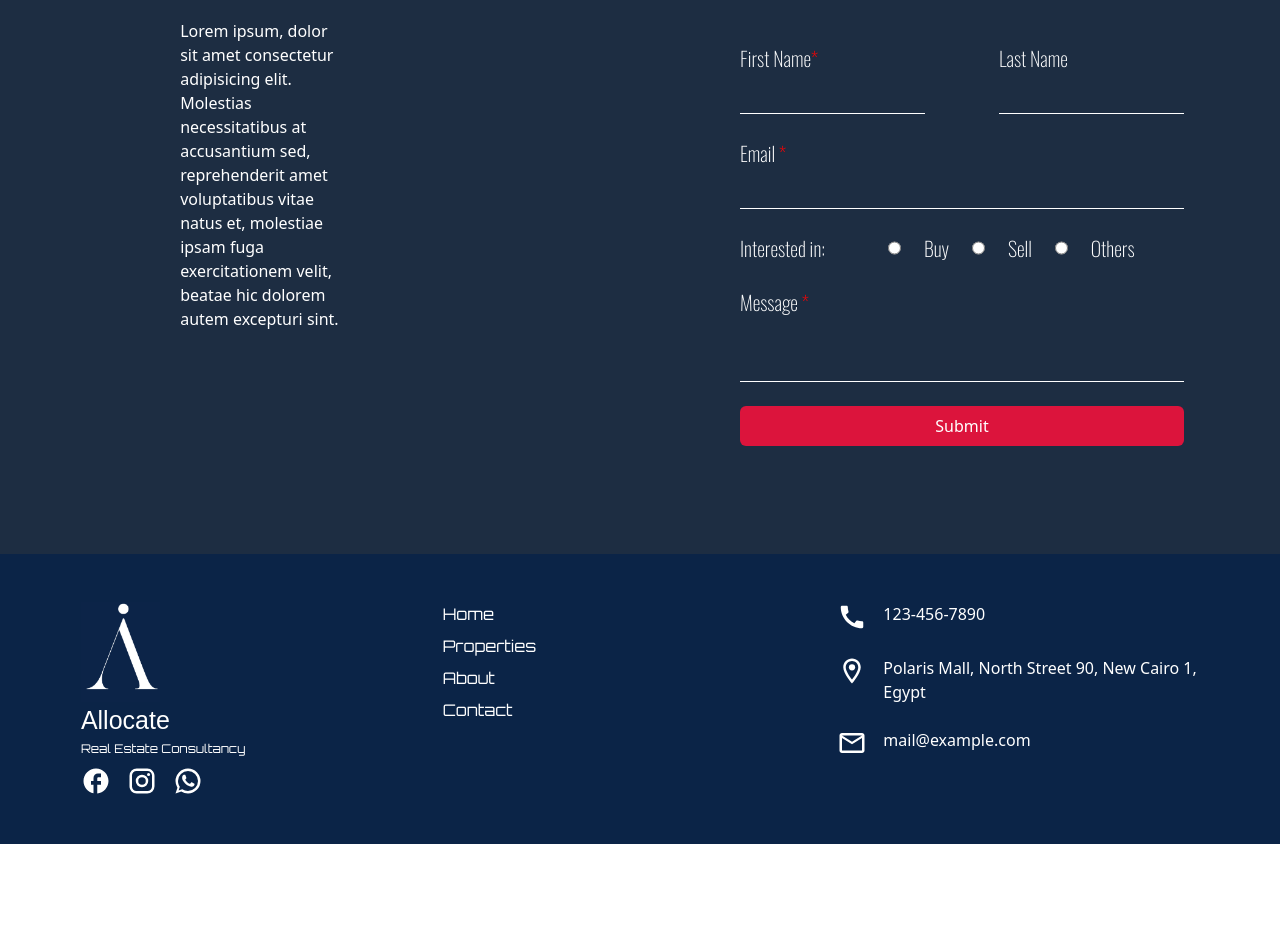
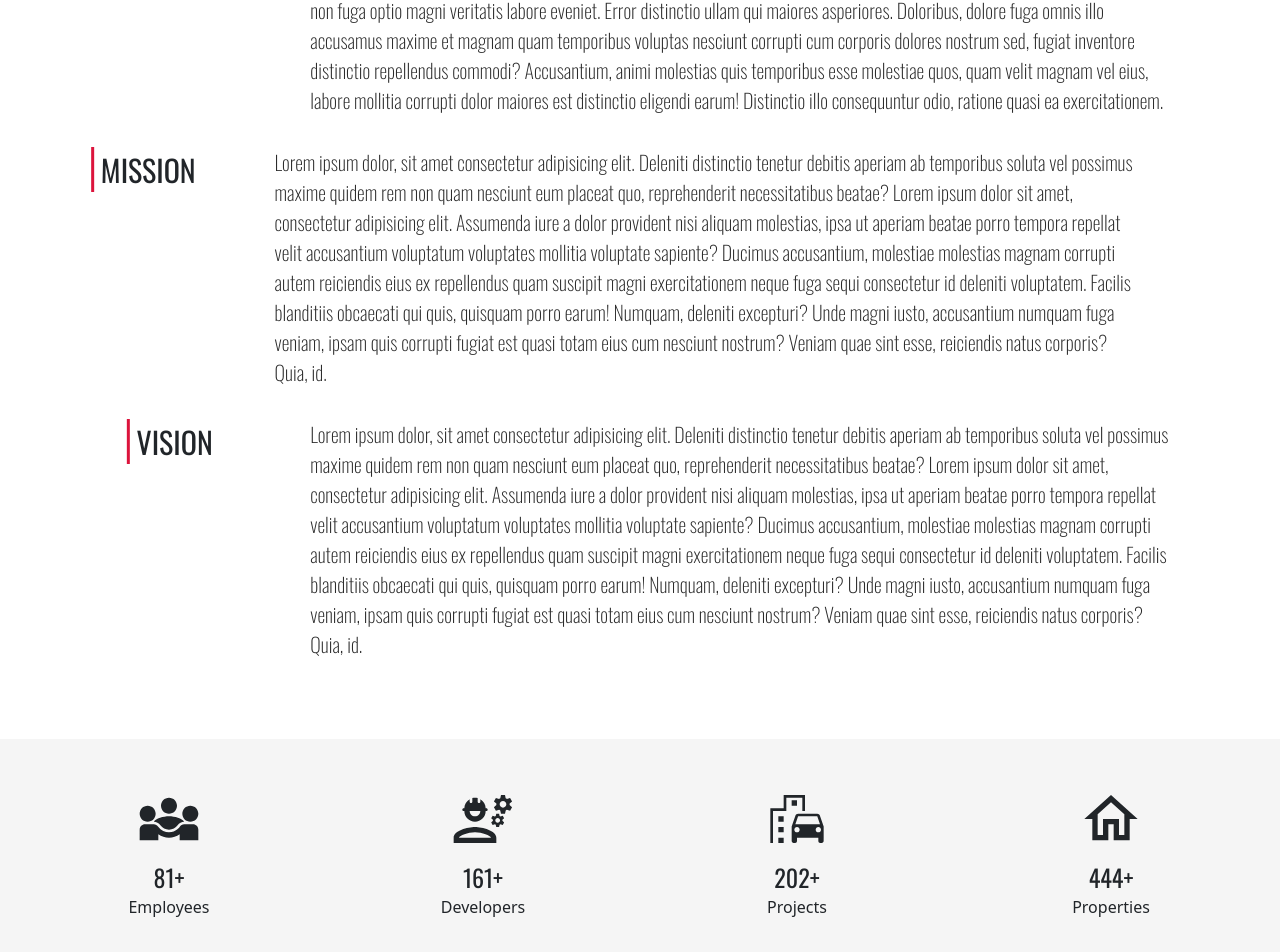
Before and after one commit to youssef-eissa/allocate-realestate, a React (Create React App) app: page /about in a window 1280 px wide. Shown: the part 539-1491 px from the top of the page. Before the commit the page ends 1383 px from the top, so only its background shows below. Built offline with nearby package versions, Linux system fonts and the light colour scheme; no server answers; a web font is replaced by a local one.

Commit message:
about page implementation

```diff
--- a/package.json
+++ b/package.json
@@ -21,6 +21,7 @@
     "formik": "^2.4.5",
     "framer-motion": "^10.16.4",
     "react": "^18.2.0",
+    "react-countup": "^6.5.0",
     "react-dom": "^18.2.0",
     "react-intersection-observer": "^9.5.3",
     "react-loader-spinner": "^5.4.5",
--- a/src/components/About.tsx
+++ b/src/components/About.tsx
@@ -1,16 +1,24 @@
 import { StyledPageHead } from '../StyledComponents/PageHead.style'
 import headBG from '../assets/about.webp'
-import {motion} from 'framer-motion'
+import { motion } from 'framer-motion'
+import './about.css'
+import CountUp from 'react-countup';
+import Diversity3OutlinedIcon from '@mui/icons-material/Diversity3Outlined';
+import EngineeringOutlinedIcon from '@mui/icons-material/EngineeringOutlined';
+import EmojiTransportationOutlinedIcon from '@mui/icons-material/EmojiTransportationOutlined';
+import HomeOutlinedIcon from '@mui/icons-material/HomeOutlined';
+
 
 
 function About() {
+
 return (
     <motion.div
         initial={{opacity: 0}}
         animate={{opacity: 1}}
         exit={{ opacity: 0 }}
         transition={{ duration: 2,type: "spring" }}
-        className='container-fluid'>
+        className='container-fluid about'>
         <div className='row'>
             <StyledPageHead className='col-12 p-0 d-flex flex-column justify-content-center align-items-center' background={headBG}>
                 <div className="overlay"></div>
@@ -19,6 +27,60 @@ return (
             </StyledPageHead>
 
         </div>
+        <div className='row d-flex justify-content-center abouttext my-5'>
+            <div className='col-10 d-flex flex-column'>
+                <motion.div
+                    initial={{ x: '-100vw' }}
+                    animate={{ x: 0 }}
+                    transition={{duration: 1.5,bounce: 0.3,type:'spring'} } className='col-12 d-flex justify-content-between textbox pb-3'>
+                    <div className='col-2 headAbout d-flex align-self-start'>Why Allocate?</div>
+                    <p className='col-10'>Lorem ipsum dolor, sit amet consectetur adipisicing elit. Deleniti distinctio tenetur debitis aperiam ab temporibus soluta vel possimus maxime quidem rem non quam nesciunt eum placeat quo, reprehenderit necessitatibus beatae? Lorem, ipsum dolor sit amet consectetur adipisicing elit. Quod, consectetur dicta eligendi quia aut quo minus harum iste deserunt. Voluptate omnis suscipit beatae non fuga optio magni veritatis labore eveniet.
+                    Error distinctio ullam qui maiores asperiores. Doloribus, dolore fuga omnis illo accusamus maxime et magnam quam temporibus voluptas nesciunt corrupti cum corporis dolores nostrum sed, fugiat inventore distinctio repellendus commodi?
+                    Accusantium, animi molestias quis temporibus esse molestiae quos, quam velit magnam vel eius, labore mollitia corrupti dolor maiores est distinctio eligendi earum! Distinctio illo consequuntur odio, ratione quasi ea exercitationem.</p>
+                </motion.div>
+                <motion.div initial={{ x: '100vw' }} animate={{ x: 0 }} transition={{duration: 1.5,bounce: 0.3,type:'spring'} } className='col-12 d-flex justify-content-between textbox pb-3'>
+                    <div className='col-2 headAbout d-flex align-self-start'>MISSION</div>
+                    <p className='col-10'>Lorem ipsum dolor, sit amet consectetur adipisicing elit. Deleniti distinctio tenetur debitis aperiam ab temporibus soluta vel possimus maxime quidem rem non quam nesciunt eum placeat quo, reprehenderit necessitatibus beatae? Lorem ipsum dolor sit amet, consectetur adipisicing elit. Assumenda iure a dolor provident nisi aliquam molestias, ipsa ut aperiam beatae porro tempora repellat velit accusantium voluptatum voluptates mollitia voluptate sapiente?
+                    Ducimus accusantium, molestiae molestias magnam corrupti autem reiciendis eius ex repellendus quam suscipit magni exercitationem neque fuga sequi consectetur id deleniti voluptatem. Facilis blanditiis obcaecati qui quis, quisquam porro earum!
+                    Numquam, deleniti excepturi? Unde magni iusto, accusantium numquam fuga veniam, ipsam quis corrupti fugiat est quasi totam eius cum nesciunt nostrum? Veniam quae sint esse, reiciendis natus corporis? Quia, id.</p>
+                </motion.div>
+                <motion.div
+                    initial={{ x: '-100vw' }}
+                    animate={{ x: 0 }}
+                    transition={{duration: 1.5,bounce: 0.3,type:'spring'} }
+                    className='col-12 d-flex justify-content-between textbox pb-3'>
+                    <div className='col-2 headAbout d-flex align-self-start'>Vision</div>
+                    <p className='col-10'>Lorem ipsum dolor, sit amet consectetur adipisicing elit. Deleniti distinctio tenetur debitis aperiam ab temporibus soluta vel possimus maxime quidem rem non quam nesciunt eum placeat quo, reprehenderit necessitatibus beatae? Lorem ipsum dolor sit amet, consectetur adipisicing elit. Assumenda iure a dolor provident nisi aliquam molestias, ipsa ut aperiam beatae porro tempora repellat velit accusantium voluptatum voluptates mollitia voluptate sapiente?
+                    Ducimus accusantium, molestiae molestias magnam corrupti autem reiciendis eius ex repellendus quam suscipit magni exercitationem neque fuga sequi consectetur id deleniti voluptatem. Facilis blanditiis obcaecati qui quis, quisquam porro earum!
+                    Numquam, deleniti excepturi? Unde magni iusto, accusantium numquam fuga veniam, ipsam quis corrupti fugiat est quasi totam eius cum nesciunt nostrum? Veniam quae sint esse, reiciendis natus corporis? Quia, id.</p>
+                </motion.div>
+            </div>
+        </div>
+        <div className='row'>
+            <div className='col-12 d-flex acheivements '>
+
+                <div className='col-3 d-flex my-5 flex-column align-items-center'>
+                    <Diversity3OutlinedIcon sx={{ fontSize: '4rem' }} className='col-12 mb-2' />
+                    <CountUp suffix='+'  style={{ fontFamily: 'Oswald, sans-serif', fontSize: '1.5rem' }} className='col-12 text-center' start={0} end={100} duration={4} delay={0} enableScrollSpy={true} />
+                    <div className='col-12 text-center'>Employees</div>
+                </div>
+                <div className='col-3 d-flex my-5 flex-column align-items-center'>
+                    <EngineeringOutlinedIcon sx={{ fontSize: '4rem' }} className='col-12 mb-2' />
+                    <CountUp suffix='+'  style={{ fontFamily: 'Oswald, sans-serif', fontSize: '1.5rem' }} className='col-12 text-center' start={0} end={200} duration={4} delay={0} enableScrollSpy={true} />
+                    <div className='col-12 text-center'>Developers</div>
+                </div>
+                    <div className='col-3 d-flex my-5 flex-column align-items-center'>
+                    <EmojiTransportationOutlinedIcon sx={{ fontSize: '4rem' }} className='col-12 mb-2' />
+                    <CountUp suffix='+'  style={{ fontFamily: 'Oswald, sans-serif', fontSize: '1.5rem' }} className='col-12 text-center' start={0} end={250} duration={4} delay={0} enableScrollSpy={true} />
+                    <div className='col-12 text-center'>Projects</div>
+                </div>
+                 <div className='col-3 d-flex my-5 flex-column align-items-center'>
+                    <HomeOutlinedIcon sx={{ fontSize: '4rem' }} className='col-12 mb-2' />
+                    <CountUp suffix='+'  style={{ fontFamily: 'Oswald, sans-serif', fontSize: '1.5rem' }} className='col-12 text-center' start={0} end={550} duration={4} delay={0} enableScrollSpy={true} />
+                    <div className='col-12 text-center'>Properties</div>
+                </div>
+            </div>
+        </div>
     </motion.div>
 )
 }
--- a/src/components/Footer.tsx
+++ b/src/components/Footer.tsx
@@ -29,10 +29,10 @@ return (
                     </div>
                 </div>
                 <div className='col-4 d-flex flex-column align-items-center '>
-                    <Link to='/' className='col-12 toPage mb-2'>Home</Link>
-                    <Link to='/properties' className='col-12 mb-2 toPage'>Properties</Link>
-                    <Link to='/about' className='col-12 toPage mb-2'>About</Link>
-                    <Link to='/contact' className='col-12 toPage'>Contact</Link>
+                    <Link onClick={()=>window.scrollTo(0,0)} to='/' className='col-12 toPage mb-2'>Home</Link>
+                    <Link onClick={()=>window.scrollTo(0,0)} to='/properties' className='col-12 mb-2 toPage'>Properties</Link>
+                    <Link onClick={()=>window.scrollTo(0,0)} to='/about' className='col-12 toPage mb-2'>About</Link>
+                    <Link onClick={()=>window.scrollTo(0,0)} to='/contact' className='col-12 toPage'>Contact</Link>
                 </div>
                 <div className='col-4 d-flex flex-column align-items-center'>
                     <div className='col-12 d-flex'>
--- a/src/components/Navbar.tsx
+++ b/src/components/Navbar.tsx
@@ -46,7 +46,7 @@ return (
     <div ref={ref} className='container-fluid navBar py-2'>
         <div  className='row d-flex justify-content-center'>
             <div className='col-10 d-flex justify-content-between p-0'>
-                <Link to='/' className='col-3 LogoBox d-flex'>
+                <Link onClick={()=>window.scrollTo(0,0)} to='/' className='col-3 LogoBox d-flex'>
                     <img src={logo} alt="logo" className='img-fluid ' />
                     <div className='col-7 d-flex flex-column justify-content-end CompanyName'>
                         <span className='col-12'>Allocate</span>
@@ -54,10 +54,10 @@ return (
                     </div>
                 </Link>
                 <div className='col-6 d-flex justify-content-around align-items-center'>
-                    <Link style={location.pathname==='/'?{color:'crimson'}:{color:'white'}} to='/' className='col-3 toPage'>Home</Link>
-                    <Link style={location.pathname==='/properties'?{color:'crimson'}:{color:'white'}} to='/properties' className='col-3 toPage'>Properties</Link>
-                    <Link style={location.pathname==='/about'?{color:'crimson'}:{color:'white'}} to='/about' className='col-3 toPage'>About</Link>
-                    <Link style={location.pathname==='/contact'?{color:'crimson'}:{color:'white'}} to='/contact' className='col-3 toPage'>Contact</Link>
+                    <Link onClick={()=>window.scrollTo(0,0)} style={location.pathname==='/'?{color:'crimson'}:{color:'white'}} to='/' className='col-3 toPage'>Home</Link>
+                    <Link onClick={()=>window.scrollTo(0,0)} style={location.pathname==='/properties'?{color:'crimson'}:{color:'white'}} to='/properties' className='col-3 toPage'>Properties</Link>
+                    <Link onClick={()=>window.scrollTo(0,0)} style={location.pathname==='/about'?{color:'crimson'}:{color:'white'}} to='/about' className='col-3 toPage'>About</Link>
+                    <Link onClick={()=>window.scrollTo(0,0)} style={location.pathname==='/contact'?{color:'crimson'}:{color:'white'}} to='/contact' className='col-3 toPage'>Contact</Link>
                 </div>
             </div>
             <div className='col-12 scrollBarBG'>
--- /dev/null
+++ b/src/components/about.css
@@ -0,0 +1,24 @@
+.about .headAbout{
+    font-family: 'Oswald', sans-serif;
+    font-size: 30px;
+    position: relative;
+    text-transform: uppercase;
+}
+.about .headAbout::before{
+    position: absolute;
+    content: '';
+    height: 100%;
+    width: 3px;
+    background-color: crimson;
+    top: 0;
+    left: -10px;
+}
+.about .textbox p{
+    font-family: 'Oswald', sans-serif;
+    font-size: 20px;
+    color: #2B2B2B;
+    font-weight: 100;
+}
+.about .acheivements{
+    background-color: whitesmoke;
+}
```
Also changed, not shown: 1 other file (tests, documents, lock files or other folders).
